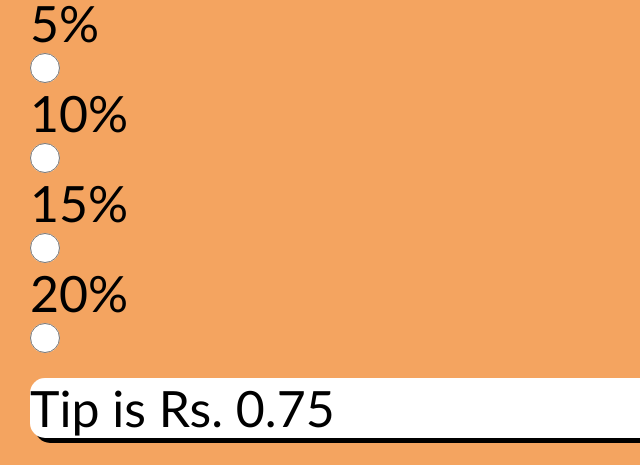
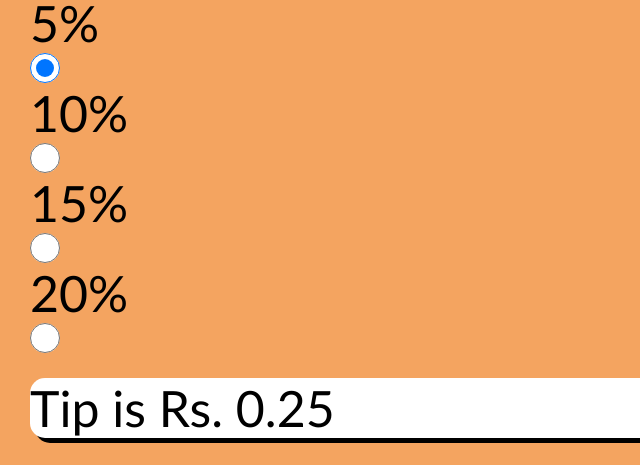
Before and after one commit to manjinder-singh-johal/tip-calculator, a plain HTML site: page index.html in a window 1280 px wide. Both pictures are taken after typing "5" into the empty fields and a click on the button "Calculate Tip". Shown: the part 364-829 px from the top of the page, 0-640 px from the left. Drawn offline with Linux system fonts and the light colour scheme.

Commit message:
added logic for radio buttons

```diff
--- a/index.html
+++ b/index.html
@@ -15,7 +15,7 @@
         <button onclick="reset()" id="reset">Reset</button>
 
         <label for="five">5%</label>
-        <input type="radio" id="five" name="tipvalue" value="5" />
+        <input type="radio" id="five" name="tipvalue" value="5" checked />
 
         <label for="ten">10%</label>
         <input type="radio" id="ten" name="tipvalue" value="10" />
--- a/script.js
+++ b/script.js
@@ -1,8 +1,20 @@
 let bill;
+let tipPercentage;
 
 const calculateTip = () => {
     bill = parseFloat(document.getElementById('bill').value);
-    const result = bill * (15 / 100);
+
+    if (document.getElementById('five').checked) {
+        tipPercentage = 5;
+    } else if (document.getElementById('ten').checked) {
+        tipPercentage = 10;
+    } else if (document.getElementById('fifteen').checked) {
+        tipPercentage = 15;
+    } else {
+        tipPercentage = 20;
+    }
+
+    const result = bill * (tipPercentage / 100);
 
     if (isNaN(result)) {
         document.getElementById('output').innerHTML = `Please enter a valid number and try again.`
```
